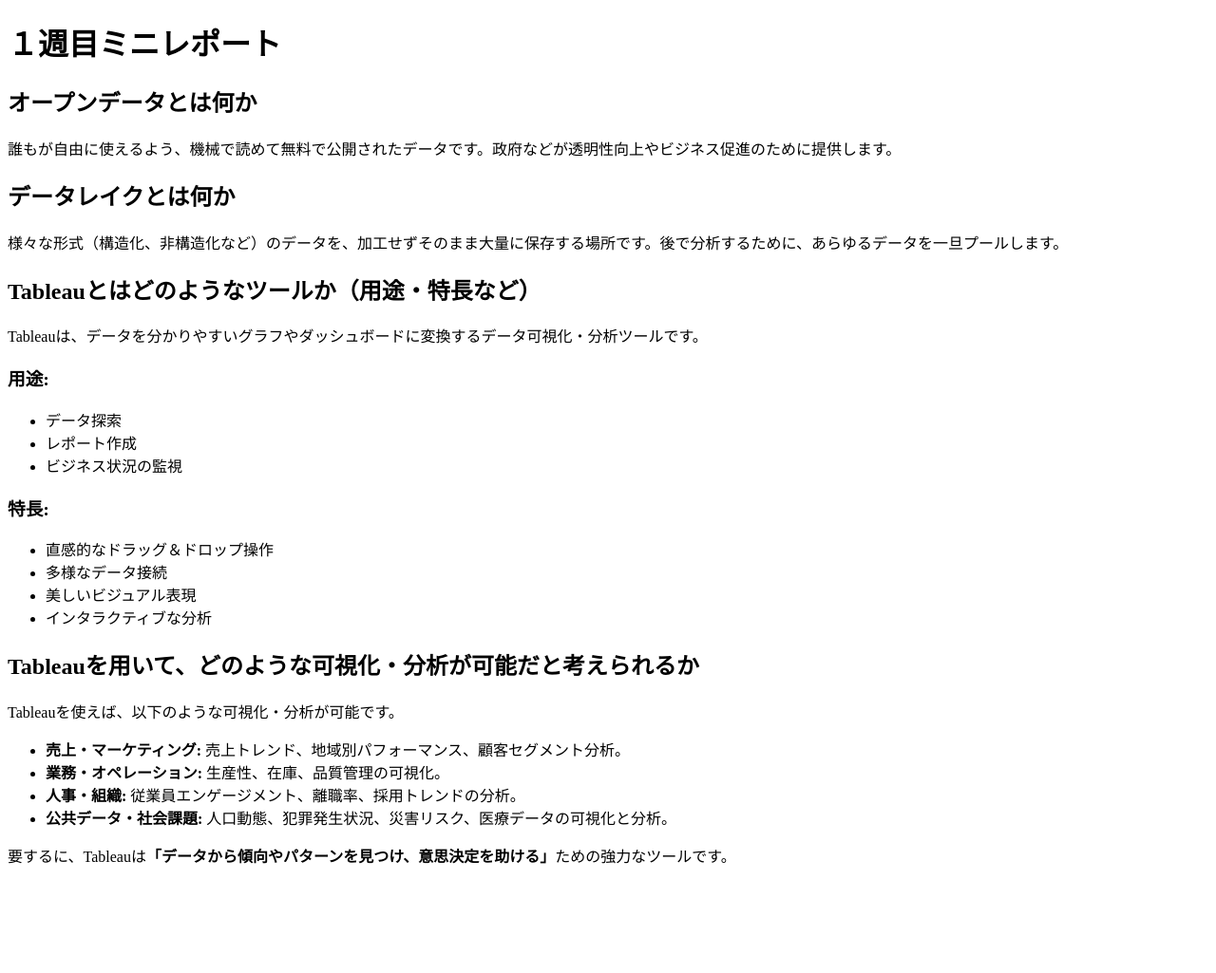
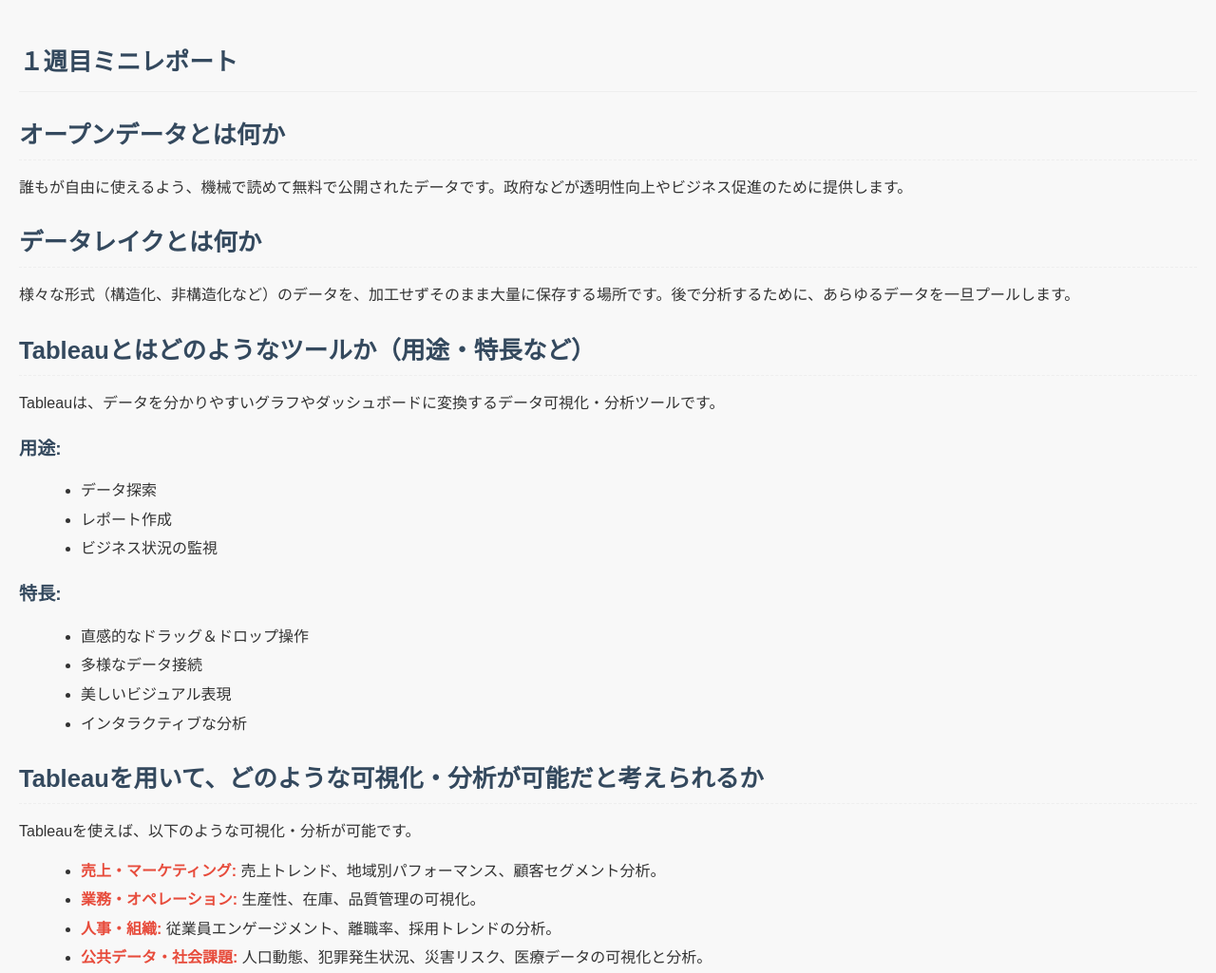
Before and after one commit to iwle2004/gitBilguun, a plain HTML site: page index.html in a window 1280 px wide. Shown: the top 1025 px of the page at 95% size. Before the commit the page ends 929 px from the top, so only its background shows below. Drawn offline with Linux system fonts and the light colour scheme.

Commit message:
added style

```diff
--- a/index.html
+++ b/index.html
@@ -4,6 +4,64 @@
     <meta charset="UTF-8">
     <meta name="viewport" content="width=device-width, initial-scale=1.0">
     <title>Bilguun's Jikken</title>
+    <style>
+        body{
+            font-family: sans-serif;
+            margin: 0;
+            padding: 20px;
+            background-color: #f8f8f8;
+            line-height: 1.6;
+            color: #333;
+        }
+
+        div{
+            max-width: 800px;
+            margin: 20px auto;
+            padding: 30px;
+            background-color: #ffffff;
+            border-radius: 10px;
+            box-shadow: 0 2px 5px rgba(0, 0, 0, 0.1);
+        }
+
+        h1 {
+            font-size: 1.6em;
+            color: #34495e;
+            margin-top: 25px;
+            margin-bottom: 10px;
+            padding-bottom: 10px;
+            border-bottom: 1px solid #eee;
+        }
+
+        h2 {
+            font-size: 1.6em;
+            color: #34495e;
+            margin-top: 25px;
+            margin-bottom: 10px;
+            padding-bottom: 5px;
+            border-bottom: 1px dashed #eee;
+        }
+
+        h3 {
+            font-size: 1.2em;
+            color: #34495e;
+            margin-top: 20px;
+            margin-bottom: 8px;
+        }
+
+        ul {
+            list-style-type: disc;
+            margin-left: 25px;
+            margin-bottom: 15px;
+        }
+
+        li {
+            margin-bottom: 5px;
+        }
+
+        strong {
+            color: #e74c3c;
+        }
+    </style>
 </head>
 <body>
     <h1>１週目ミニレポート</h1>
```
